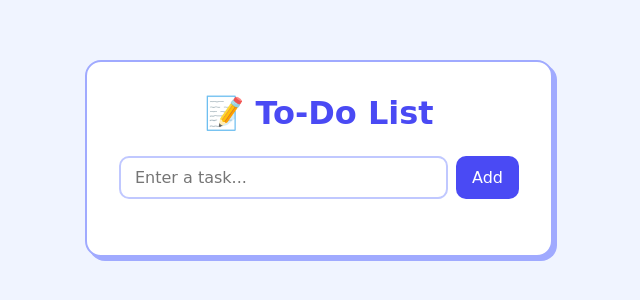
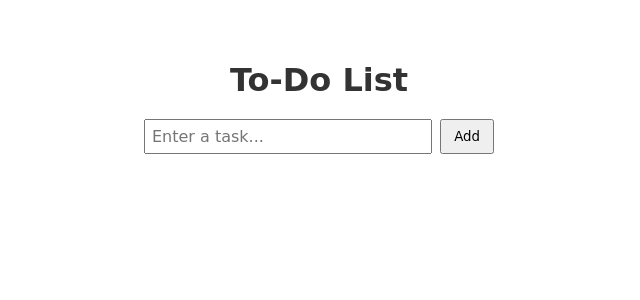
Before and after one commit to justinsg04/todo-app, a React (Create React App) app: page / in a window 1280 px wide. Shown: the top 300 px of the page, without its empty margins (321-961 px from the left). Built offline with nearby package versions, Linux system fonts and the light colour scheme.

Commit message:
style + more features

```diff
--- a/src/App.css
+++ b/src/App.css
@@ -1,79 +1,56 @@
-.app {
-  min-height: 100vh;
-  background: #f0f4ff;
-  display: flex;
-  justify-content: center;
-  padding-top: 60px;
+body {
+  background: #fff;
   font-family: 'Comic Sans MS', 'Chalkboard SE', cursive;
 }
 
+.app {
+  display: flex;
+  justify-content: center;
+  padding-top: 40px;
+}
+
 .card {
-  background: #ffffff;
-  border-radius: 16px;
-  padding: 32px;
-  width: 400px;
-  height: fit-content;
-  box-shadow: 4px 4px 0px #a0aaff;
-  border: 2px solid #a0aaff;
+  width: 350px;
 }
 
 .title {
   text-align: center;
-  font-size: 2rem;
-  color: #4a4af4;
-  margin: 0 0 24px 0;
+  color: #333;
+  margin-bottom: 20px;
 }
 
 .input-row {
   display: flex;
   gap: 8px;
-  margin-bottom: 24px;
+  margin-bottom: 16px;
 }
 
 .input {
   flex: 1;
-  padding: 10px 14px;
-  border-radius: 10px;
-  border: 2px solid #c0c8ff;
+  padding: 6px;
   font-size: 1rem;
   font-family: inherit;
-  outline: none;
 }
 
 .add-button {
-  padding: 10px 16px;
-  border-radius: 10px;
-  border: none;
-  background: #4a4af4;
-  color: #fff;
+  padding: 6px 12px;
   font-family: inherit;
-  font-size: 1rem;
   cursor: pointer;
 }
 
 .list {
-  list-style: none;
-  padding: 0;
-  margin: 0;
-  display: flex;
-  flex-direction: column;
-  gap: 10px;
+  list-style: circle;
+  padding-left: 20px;
 }
 
 .list-item {
   display: flex;
-  align-items: center;
-  justify-content: space-between;
-  background: #f7f8ff;
-  border: 2px solid #e0e4ff;
-  border-radius: 10px;
-  padding: 10px 14px;
+  margin-bottom: 10px;
+  font-size: 1.2rem;
 }
 
 .task-text {
-  flex: 1;
-  color: #333;
-  font-size: 1rem;
+  margin-right: 8px;
 }
 
 .task-text.completed {
@@ -82,30 +59,12 @@
 }
 
 .complete-button {
-  padding: 6px 10px;
-  border-radius: 8px;
-  border: none;
-  background: #d4ffd4;
-  color: #2a7a2a;
   font-family: inherit;
-  font-size: 0.85rem;
   cursor: pointer;
-  margin-left: 8px;
-}
-
-.complete-button.completed {
-  background: #e0e0e0;
-  color: #888;
+  margin-right: 6px;
 }
 
 .delete-button {
-  padding: 6px 10px;
-  border-radius: 8px;
-  border: none;
-  background: #ffe0e0;
-  color: #c0392b;
   font-family: inherit;
-  font-size: 0.85rem;
   cursor: pointer;
-  margin-left: 8px;
 }
--- a/src/App.js
+++ b/src/App.js
@@ -28,7 +28,7 @@ function App() {
   return (
     <div className="app">
       <div className="card">
-        <h1 className="title">📝 To-Do List</h1>
+        <h1 className="title">To-Do List</h1>
 
         <div className="input-row">
           <input
```
